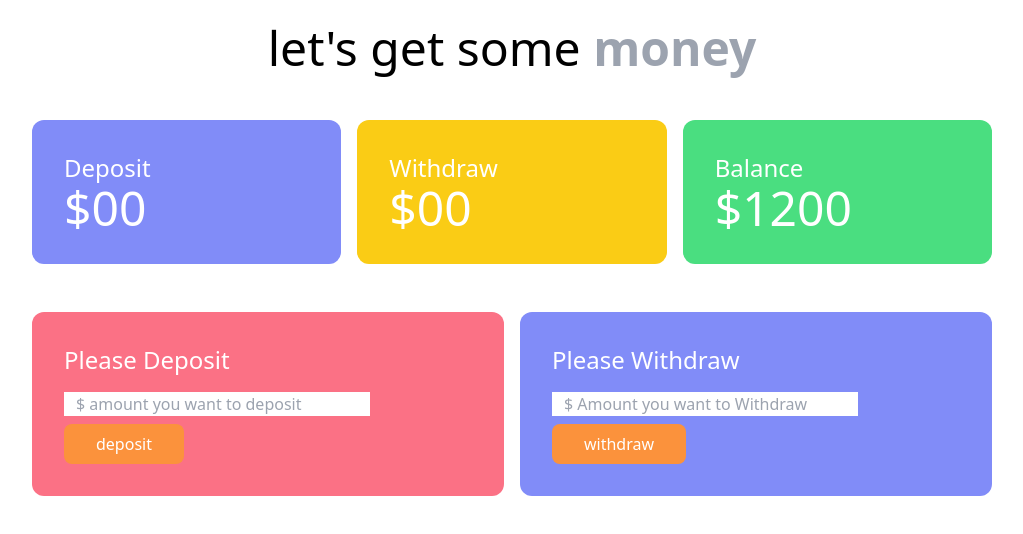
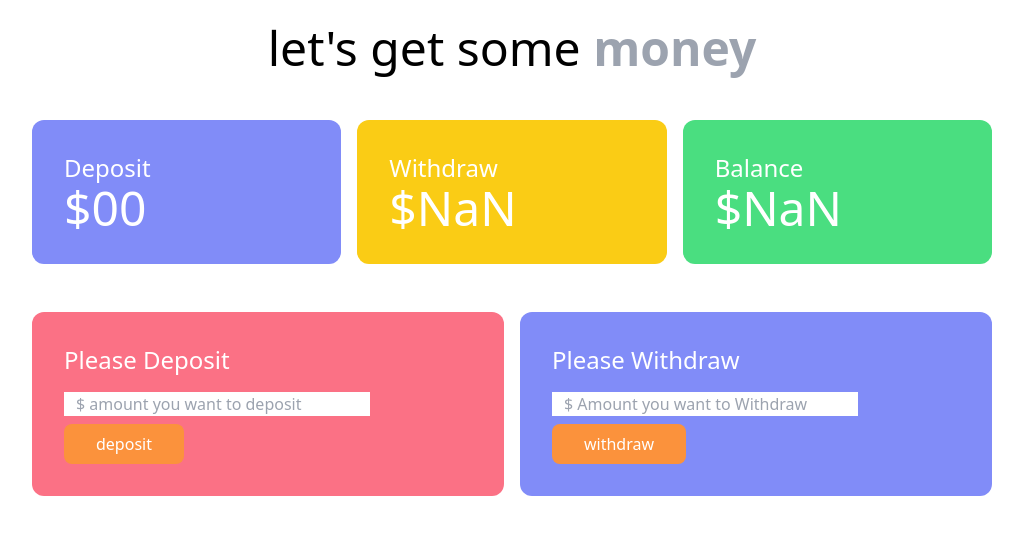
Before and after one commit to Afsana-Tasnim-Juha/baap-er-bank, a plain HTML site: page bank.html in a window 1280 px wide. Both pictures are taken after a click on the button "withdraw". Shown: the whole page, without its empty margins (128-1151 px from the left). Drawn offline with nearby package versions, Linux system fonts and the light colour scheme.

Commit message:
withdraw

```diff
--- a/bank.html
+++ b/bank.html
@@ -22,7 +22,7 @@
                 </div>
                 <div class="bg-yellow-400 p-8 rounded-xl ">
                     <h4 class="text-2xl">Withdraw</h4>
-                    <h2 class="text-5xl">$00</span></h2>
+                    <h2 class="text-5xl">$<span id="withdraw-total">00</span></h2>
                 </div>
                 <div class="bg-green-400 p-8 rounded-xl ">
                     <h4 class="text-2xl">Balance</h4>
@@ -44,7 +44,7 @@
                 </div>
                 <div class="bg-indigo-400 p-8 rounded-xl ">
                     <h4 class="text-2xl mb-4 text-white ">Please Withdraw</h4>
-                    <input class="w-9/12 block mb-2 px-3" type="email" name="" id="withdraw-field"
+                    <input id="withdraw-field" class="w-9/12 block mb-2 px-3" type="email" name="" id="withdraw-field"
                         placeholder="$ Amount you want to Withdraw">
 
                     <button id="btn-withdraw"
@@ -57,6 +57,7 @@
 
     </main>
     <script src="js/deposit.js"></script>
+    <script src="js/withdraw.js"></script>
 
 </body>
 
--- /dev/null
+++ b/js/withdraw.js
@@ -0,0 +1,21 @@
+document.getElementById('btn-withdraw').addEventListener('click', function () {
+    const withdrawField = document.getElementById('withdraw-field');
+    const newWithdrawAmountString = withdrawField.value;
+    const newWithdrawAmount = parseFloat(newWithdrawAmountString);
+
+    const withdrawTotalElement = document.getElementById('withdraw-total');
+    const previousWithdrawTotalString = withdrawTotalElement.innerText;
+    const previousWithdrawTotal = parseFloat(previousWithdrawTotalString);
+
+    const currentWithdrawTotal = previousWithdrawTotal + newWithdrawAmount;
+    withdrawTotalElement.innerText = currentWithdrawTotal;
+
+    const balanceTotalElement = document.getElementById('balance-total');
+    const previousBalanceTotalString = balanceTotalElement.innerText;
+    const previousBalanceTotal = parseFloat(previousBalanceTotalString);
+    const newBalanceTotal = previousBalanceTotal - newWithdrawAmount;
+    balanceTotalElement.innerText = newBalanceTotal;
+
+    withdrawField.value = '';
+
+})
```
